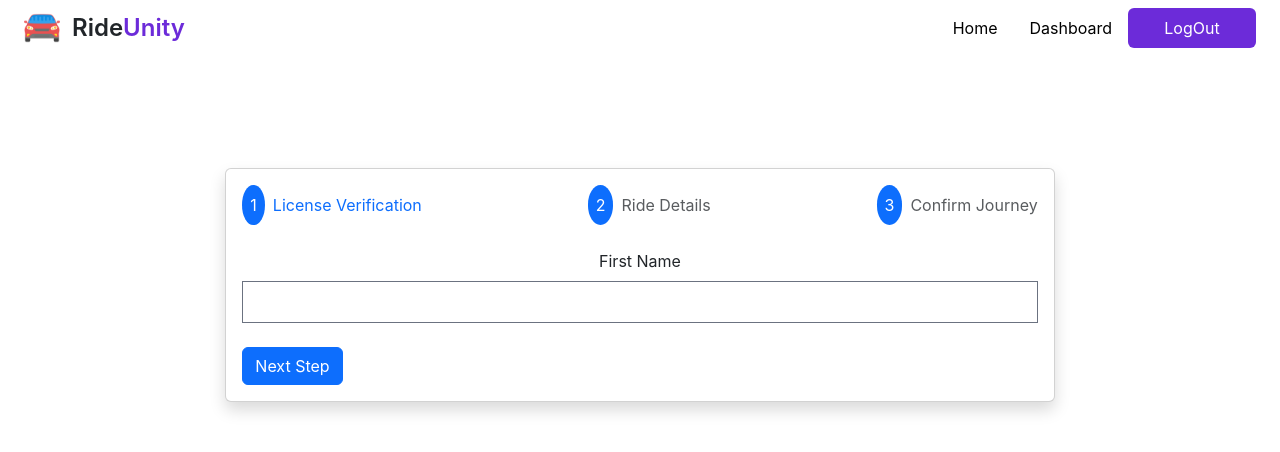
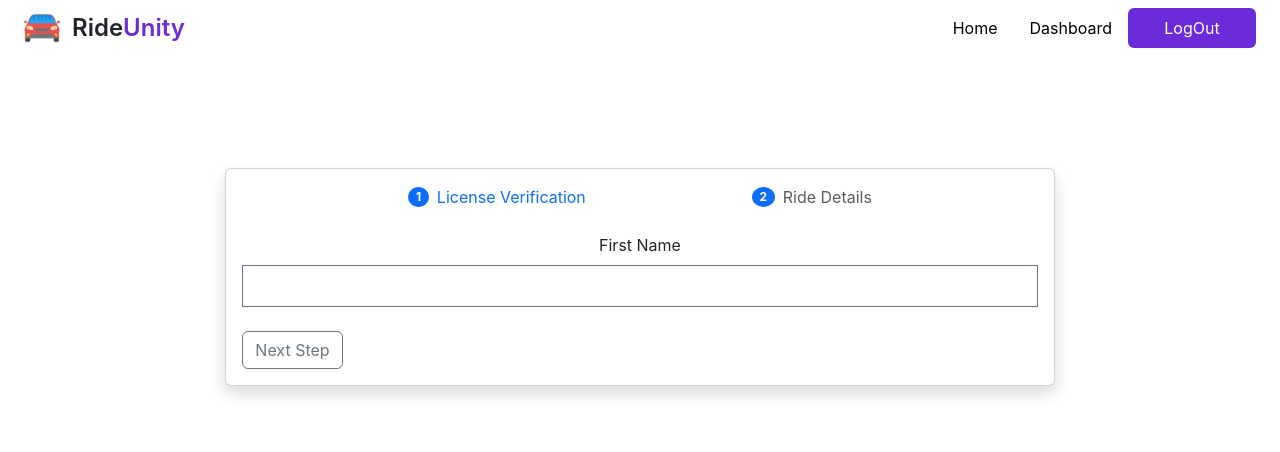
Before and after one commit to prateeksrivastav2/Car_pooling_frontend, a React (Create React App) app: page /create-ride in a window 1280 px wide. Shown: the top 452 px of the page. Built offline with nearby package versions, Linux system fonts and the light colour scheme; sample sign-in values are in the browser's storage.

Commit message:
create-form

```diff
--- a/package.json
+++ b/package.json
@@ -15,6 +15,7 @@
     "firebase": "^10.5.2",
     "flowbite": "^2.3.0",
     "flowbite-react": "^0.6.4",
+    "font-awesome": "^4.7.0",
     "leaflet": "^1.9.4",
     "localforage": "^1.10.0",
     "lottie-react": "^2.4.0",
--- a/src/components/CreateRideForm.js
+++ b/src/components/CreateRideForm.js
@@ -46,7 +46,7 @@ const CreateRide = () => {
     event.preventDefault();
     try {
       // const token = localStorage.getItem('token');
-      if (step === 3 && !rideCreated) {
+      if (step === 2 && !rideCreated) {
         // Check if the current step is the third step and ride has not been created
         const response = await axios.post(
           "http://localhost:3000/rides/create",
@@ -62,6 +62,7 @@ const CreateRide = () => {
           console.log("Ride created successfully:", response.data);
           setRideCreated(true); // Set rideCreated flag to true after successful creation
           // You can redirect or update state accordingly
+          navigate('/home');
         }
       }
     } catch (error) {
@@ -80,15 +81,17 @@ const CreateRide = () => {
           <div className="col-md-8">
             <div className="card shadow">
               <div className="card-body">
-                <div className="d-flex justify-content-between mb-4">
+                <div className="d-flex justify-content-evenly mb-4">
                   <div
                     className={`d-flex align-items-center ${
                       step === 1 ? "text-primary" : "text-muted"
                     }`}
                   >
-                    <div className="rounded-circle bg-primary text-white p-2 me-2">
+                    {/* <div className="rounded-circle bg-primary text-white p-2 me-2">
                       1
-                    </div>
+                    </div> */}
+                    <span class="badge bg-primary rounded-circle text-white me-2">1</span>
+
                     <div>License Verification</div>
                   </div>
                   <div
@@ -96,20 +99,10 @@ const CreateRide = () => {
                       step === 2 ? "text-primary" : "text-muted"
                     }`}
                   >
-                    <div className="rounded-circle bg-primary text-white p-2 me-2">
+                    <div className="badge bg-primary rounded-circle text-white me-2">
                       2
                     </div>
                     <div>Ride Details</div>
-                  </div>
-                  <div
-                    className={`d-flex align-items-center ${
-                      step === 3 ? "text-primary" : "text-muted"
-                    }`}
-                  >
-                    <div className="rounded-circle bg-primary text-white p-2 me-2">
-                      3
-                    </div>
-                    <div>Confirm Journey</div>
                   </div>
                 </div>
                 <form onSubmit={handleSubmit}>
@@ -161,7 +154,7 @@ const CreateRide = () => {
                       <div className="row mb-3">
                         <div className="col">
                           <label htmlFor="source" className="form-label">
-                            Source
+                            Start Location
                           </label>
                           <input
                             type="text"
@@ -219,50 +212,28 @@ const CreateRide = () => {
                       </div>
                     </>
                   )}
-                  {step === 3 && (
-                    <div>
-                      <p className="text-muted mb-4">
-                        Lorem ipsum dolor sit amet, consectetur adipiscing elit,
-                        sed do eiusmod tempor incididunt.
-                      </p>
-                      <div className="mb-3">
-                        <button
-                          type="button"
-                          onClick={nextStep}
-                          className="btn btn-primary me-2"
-                        >
-                          Yes! I want it.
-                        </button>
-                        <button
-                          type="button"
-                          onClick={prevStep}
-                          className="btn btn-secondary"
-                        >
-                          No! I don’t want it.
-                        </button>
-                      </div>
-                    </div>
-                  )}
+
                   <div className="d-flex justify-content-between mt-4">
                     {step > 1 && (
                       <button
                         type="button"
                         onClick={prevStep}
-                        className="btn btn-secondary"
+                        className="btn btn-outline-secondary custom-btn"
+
                       >
                         Back
                       </button>
                     )}
-                    {step < 3 ? (
+                    {step < 2 ? (
                       <button
                         type="button"
                         onClick={nextStep}
-                        className="btn btn-primary"
+                        className="btn btn-outline-secondary custom-btn"
                       >
                         Next Step
                       </button>
                     ) : (
-                      <button type="submit" className="btn btn-primary">
+                      <button type="submit" className="btn btn-outline-secondary custom-btn">
                         Submit
                       </button>
                     )}
```
Also changed, not shown: 1 other file (tests, documents, lock files or other folders).
